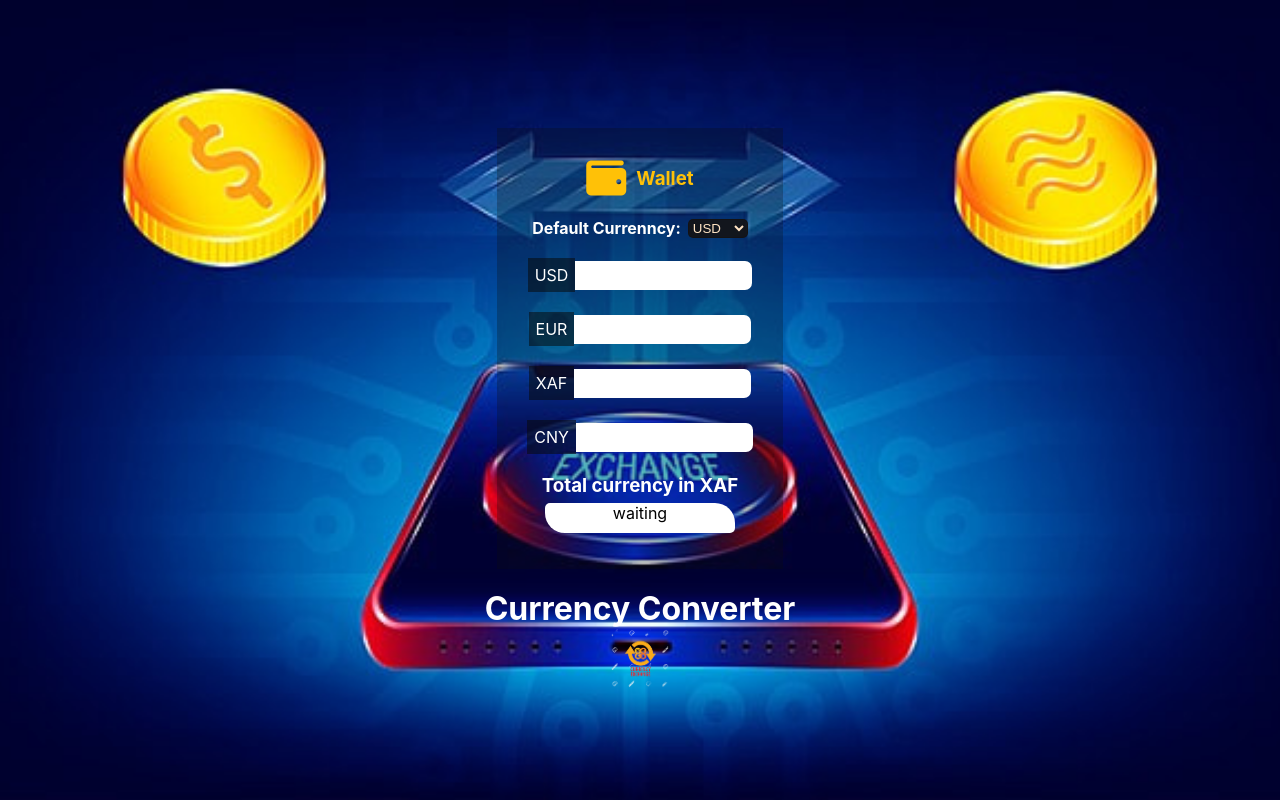
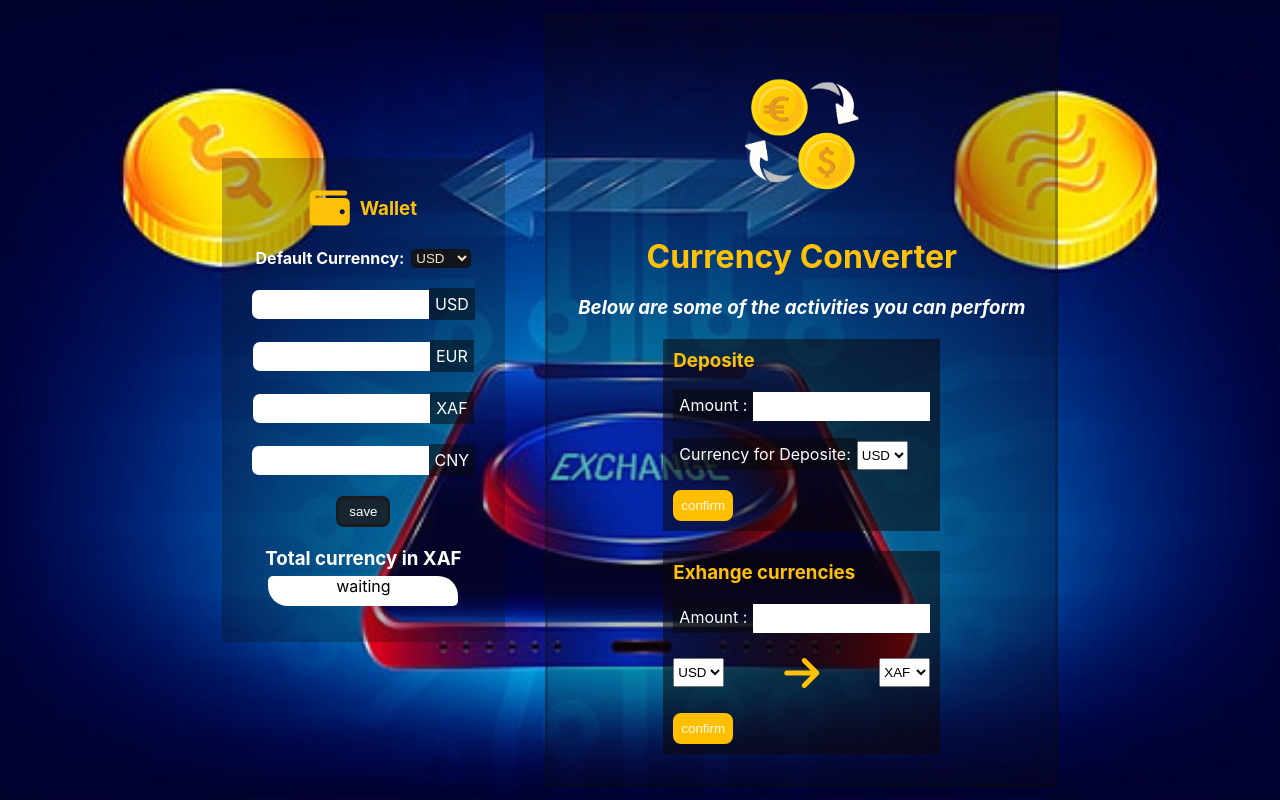
Before and after one commit to kadjialan/exchange-page-react, a React (Create React App) app: page /exchange in a window 1280 px wide. Built offline with nearby package versions, Linux system fonts and the light colour scheme.

Commit message:
complete design

```diff
--- a/src/Main/Main.css
+++ b/src/Main/Main.css
@@ -14,6 +14,18 @@
 .currency__options {
   display: flex;
   align-items: center;
+}
+
+.main {
+  background-image: url('../Images/currency.jpg');
+  background-repeat: no-repeat;
+  background-size: cover;
+  background-position: center;
+  height: 100vh;
+  color: #fff;
+  display: flex;
+  align-items: center;
+  justify-content: center;
 }
 
 .main__holder__left {
@@ -48,12 +60,13 @@
 
 .main__holder__left input {
   height: 29px;
-  border-radius: 0 7px 7px 0;
+  border-radius: 7px 0 0 7px;
   border: none;
 }
 
-.main__holder__left span {
-  padding: 7px;
+.main__holder__left span,
+.main__holder__right span {
+  padding: 6px;
   background-color: rgb(8 8 8 / 53%);
 }
 
@@ -66,6 +79,66 @@
   margin: 6px;
 }
 
+.save {
+  padding: 5px 10px;
+  border-radius: 8px;
+  color: white;
+  background-color: #1d1717c8;
+  border: 3px solid #1d1717c8;
+}
+
 .logo2 {
-    width: 60px;
+  width: 170px;
 }
+
+.main__holder__right h1 {
+  color: #ffc107;
+}
+
+.main__holder__right input {
+  height: 29px;
+  border: none;
+}
+
+.main__holder__deposit {
+  background-color: #0e040485;
+  padding: 10px;
+  display: flex;
+  flex-direction: column;
+  align-items: flex-start;
+  gap: 20px;
+}
+
+#currencies2 {
+  height: 29px;
+}
+
+.right__headings {
+  color: #ffc107;
+}
+
+.main__holder__right {
+  margin: 20px;
+  display: flex;
+  flex-direction: column;
+  align-items: center;
+  gap: 20px;
+  padding: 30px;
+  background-color: #0c0c0d45;
+  border: 3px solid #0c0c0d45;
+}
+
+.exchanger {
+  display: flex;
+  justify-content: space-between;
+  align-items: center;
+  width: 100%;
+}
+
+.confirm {
+    padding: 5px;
+    border-radius: 8px;
+    background-color: #ffbf00;
+    border: 3px solid #ffbf00;
+    color: floralwhite;
+}
--- a/src/Main/Main.jsx
+++ b/src/Main/Main.jsx
@@ -1,11 +1,10 @@
 import React from 'react';
 import './Main.css';
-import logo2 from '../Images/logo2.png';
+import logo2 from '../Images/logo3.png';
 
 function Main() {
   return (
-    <div>
-      <div className="home main">
+    <div className="main">
       <div className="main__holder__left">
         <div className="main__wallet">
           <i className="fa-solid fa-wallet" />
@@ -25,25 +24,28 @@ function Main() {
         </div>
 
         <div className="currency__options">
+          <input type="number" value="USD" />
           <span>USD</span>
-            <input type="number" value="USD" />
         </div>
 
         <div className="currency__options">
+          <input type="number" value="EUR" />
           <span>EUR</span>
-            <input type="number" value="EUR" />
         </div>
 
         <div className="currency__options">
+          <input type="number" value="XAF" />
           <span>XAF</span>
-            <input type="number" value="XAF" />
         </div>
 
         <div className="currency__options">
+          <input type="number" value="CNY" />
           <span>CNY</span>
-            <input type="number" value="CNY" />
         </div>
 
+        <button className="save" type="button">
+          save
+        </button>
         <div>
           <h3>Total currency in XAF</h3>
           <div className="total__currency">waiting</div>
@@ -51,8 +53,55 @@ function Main() {
       </div>
 
       <div className="main__holder__right">
+        <img src={logo2} alt="logo" className="logo2" />
         <h1>Currency Converter</h1>
-          <img src={logo2} alt="logo" className="logo2" />
+        <h3>
+          <i>Below are some of the activities you can perform</i>
+        </h3>
+        <div className="main__holder__deposit">
+          <h3 className="right__headings">Deposite</h3>
+          <div>
+            <span>Amount :</span>
+            <input type="number" />
+          </div>
+          <div>
+            <span>Currency for Deposite:</span>
+            <select id="currencies2">
+              <option value="USD">USD</option>
+              <option value="EUR">EUR</option>
+              <option value="XAF">XAF</option>
+              <option value="XAF">CNY</option>
+            </select>
+          </div>
+          <button type="button" className="confirm">
+            confirm
+          </button>
+        </div>
+
+        <div className="main__holder__deposit">
+          <h3 className="right__headings">Exhange currencies</h3>
+          <div>
+            <span>Amount :</span>
+            <input type="number" />
+          </div>
+          <div className="exchanger">
+            <select id="currencies2">
+              <option value="USD">USD</option>
+              <option value="EUR">EUR</option>
+              <option value="XAF">XAF</option>
+              <option value="XAF">CNY</option>
+            </select>
+            <i className="fa-sharp fa-solid fa-arrow-right" />
+            <select id="currencies2">
+              <option value="XAF">XAF</option>
+              <option value="XAF">CNY</option>
+              <option value="EUR">EUR</option>
+              <option value="USD">USD</option>
+            </select>
+          </div>
+          <button type="button" className="confirm">
+            confirm
+          </button>
         </div>
       </div>
     </div>
```
Also changed, not shown: src/Images/logo3.png (added). Lines whose indentation alone changed are shown as unchanged.
